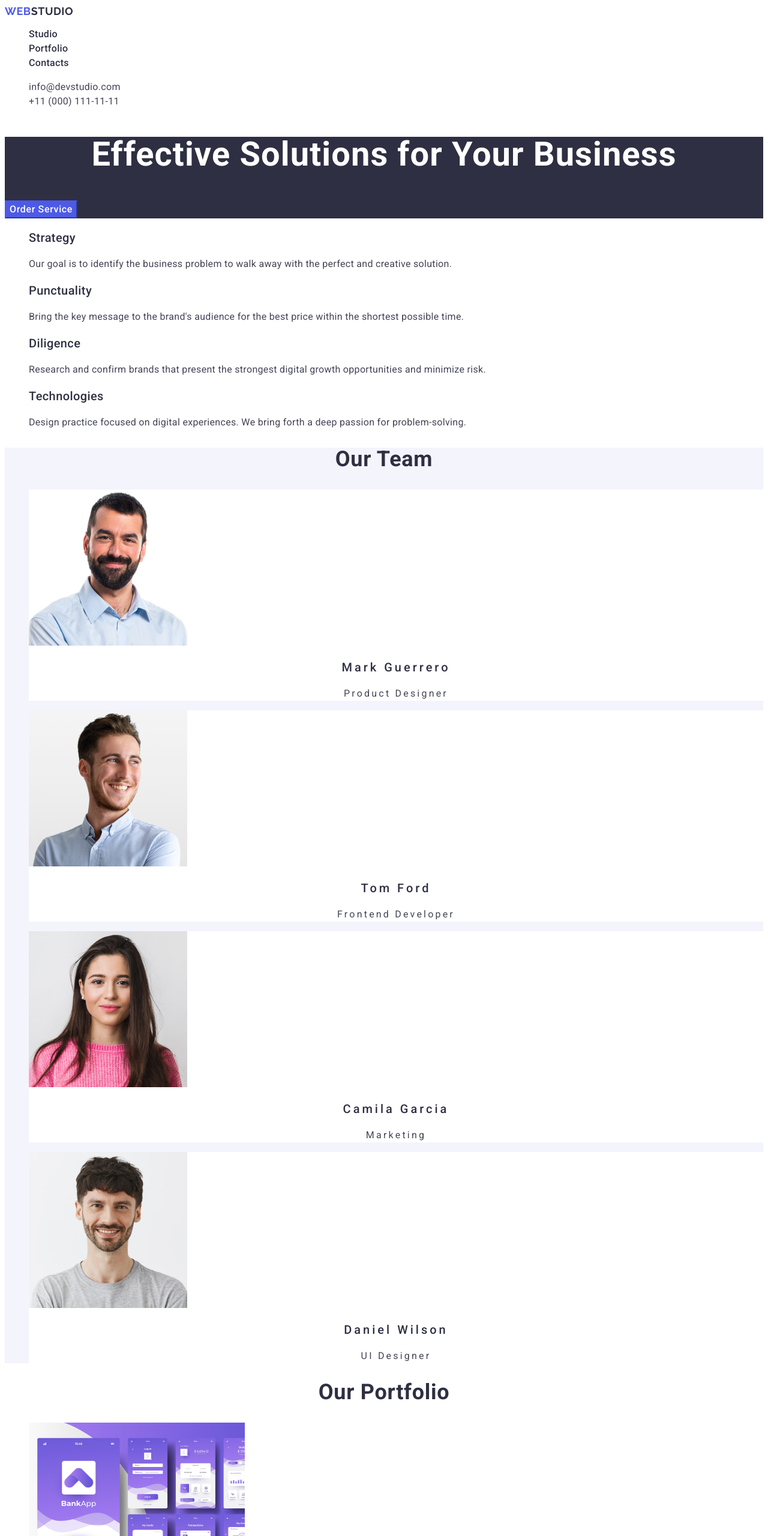
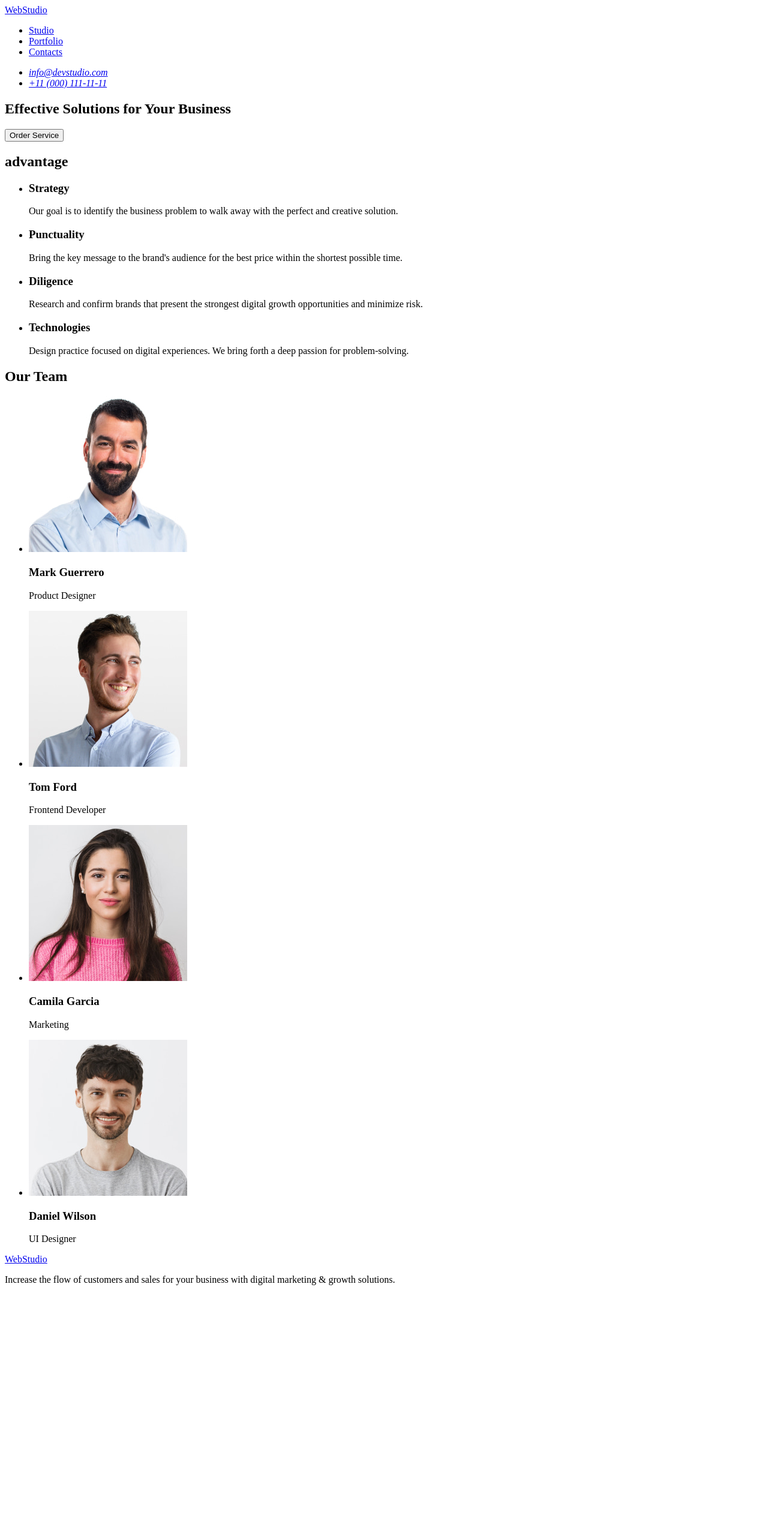
Before and after one commit to kristinapashko/goit-markup-hw-01, a plain HTML site: page index.html in a window 1280 px wide. Shown: the top 2560 px of the page at 60% size. After the commit the page ends 2158 px from the top, so only its background shows below. Drawn offline with Linux system fonts and the light colour scheme.

Commit message:
index.html

```diff
--- a/css/style.css
+++ /dev/null
@@ -1,244 +0,0 @@
-body {
-  font-family: "Roboto", sans-serif;
-  font-style: normal;
-  color: #434455;
-  background-color: #fff;
-}
-
-body a {
-  text-decoration: none;
-}
-
-body p {
-  font-size: 16px;
-  font-weight: 400;
-  line-height: 1.5;
-  letter-spacing: 0.02em;
-}
-
-body ul {
-  list-style-type: none;
-}
-
-/* header */
-
-.header-logo {
-  color: #2e2f42;
-  font-family: "Raleway", sans-serif;
-  font-size: 18px;
-  font-weight: 700;
-  line-height: 1.17;
-  letter-spacing: 0.03em;
-  text-transform: uppercase;
-}
-
-.accent {
-  color: #4d5ae5;
-}
-
-.header-menu {
-  font-family: "Roboto", sans-serif;
-  font-size: 16px;
-  font-weight: 500;
-  letter-spacing: 0.02em;
-  line-height: 1.5;
-}
-
-.header-menu-link {
-  color: #2e2f42;
-}
-
-.header-menu-link:active {
-  color: #404bbf;
-}
-
-.header-menu-link:focus {
-  color: #404bbf;
-}
-
-.header-menu-link:hover {
-  color: #404bbf;
-}
-
-.address-menu-link {
-  color: #434455;
-  font-family: "Roboto", sans-serif;
-  font-size: 16px;
-  font-style: normal;
-  font-weight: 400;
-  line-height: 1.5;
-  letter-spacing: 0.02em;
-}
-
-.address-menu-link:active {
-  color: #404bbf;
-}
-.address-menu-link:focus {
-  color: #404bbf;
-}
-.address-menu-link:hover {
-  color: #404bbf;
-}
-/* header */
-
-/* section1 */
-
-.hero-section {
-  background-color: #2e2f42;
-}
-
-.hero-title {
-  color: #fff;
-  text-align: center;
-  font-size: 56px;
-  font-weight: 700;
-  line-height: 1.07;
-  letter-spacing: 0.02em;
-}
-
-.hero-button {
-  font-family: inherit;
-  background-color: #4d5ae5;
-  color: #fff;
-  border-color: #4d5ae5;
-  font-size: 16px;
-  font-weight: 500;
-  line-height: 1.5;
-  cursor: pointer;
-  letter-spacing: 0.04em;
-}
-
-.hero-button:hover,
-.hero-button:focus {
-  background-color: #404bbf;
-}
-
-/* section1 */
-
-/* section2 */
-
-.advantage {
-  display: none;
-}
-
-.benefit-title {
-  color: #2e2f42;
-  font-size: 20px;
-  font-weight: 500;
-  line-height: 1.2;
-  letter-spacing: 0.02em;
-}
-
-.benefit-text {
-  color: #434455;
-  font-size: 16px;
-  letter-spacing: 0.02em;
-  line-height: 1.5;
-  font-weight: 400;
-  letter-spacing: 0.32px;
-}
-
-/* section2 */
-
-/* section3 */
-
-.team {
-  background-color: #f4f4fd;
-}
-
-.team-title {
-  color: #2e2f42;
-  text-align: center;
-  font-size: 36px;
-  font-weight: 700;
-  line-height: 1.11;
-  letter-spacing: 0.02em;
-  text-transform: capitalize;
-}
-
-.team-list-item {
-  background-color: #fff;
-}
-
-.team-name {
-  color: #2e2f42;
-  text-align: center;
-  font-size: 20px;
-  font-weight: 500;
-  line-height: 1.2;
-  letter-spacing: 0.2em;
-}
-
-.team-text {
-  color: #434455;
-  text-align: center;
-  line-height: 1.5;
-  letter-spacing: 0.2em;
-}
-
-/* section3 */
-
-/* section4 */
-
-.portfolio-title {
-  color: #2e2f42;
-  text-align: center;
-  font-size: 36px;
-  font-weight: 700;
-  line-height: 1.11;
-  letter-spacing: 0.02em;
-  text-transform: capitalize;
-}
-
-.portfolio-subtext {
-  color: #2e2f42;
-  font-size: 20px;
-  font-weight: 500;
-  line-height: 1.2;
-  letter-spacing: 0.02em;
-}
-
-.portfolio-text {
-  color: #434455;
-  font-size: 16px;
-  font-weight: 400;
-  line-height: 1.5;
-  letter-spacing: 0.02em;
-}
-
-/* section4 */
-
-/* footer */
-
-.footer {
-  background-color: #2e2f42;
-}
-
-.footer-logo {
-  color: #f4f4fd;
-  font-family: "Raleway", sans-serif;
-  font-size: 18px;
-  font-weight: 700;
-  line-height: 1.5;
-  letter-spacing: 0.02em;
-  text-transform: uppercase;
-}
-
-.footer-accent {
-  color: #4d5ae5;
-  font-family: "Raleway", sans-serif;
-  font-size: 18px;
-  font-weight: 700;
-  line-height: 1.5;
-  letter-spacing: 0.02em;
-  text-transform: uppercase;
-}
-
-.footer-text {
-  color: #f4f4fd;
-  font-size: 16px;
-  font-weight: 400;
-  line-height: 1.5;
-  letter-spacing: 0.02em;
-}
-/* footer */
--- a/index.html
+++ b/index.html
@@ -5,11 +5,6 @@
     <meta charset="UTF-8">
     <meta name="viewport" content="width=device-width, initial-scale=1.0">
     <title>webstudio</title>
-    <link rel="preconnect" href="https://fonts.googleapis.com">
-    <link rel="preconnect" href="https://fonts.gstatic.com" crossorigin>
-    <link href="https://fonts.googleapis.com/css2?family=Raleway:wght@700&family=Roboto:wght@400;500;700&display=swap"
-        rel="stylesheet">
-    <link rel="stylesheet" href="./css/style.css">
 </head>
 
 <body>
@@ -97,41 +92,6 @@
                 </li>
             </ul>
         </section>
-        <section>
-            <h2 class="portfolio-title">Our Portfolio</h2>
-            <ul>
-                <li>
-                    <img src="./images/banking.jpg" alt="Banking App" width="360" height="300">
-                    <h3 class="portfolio-subtext">Banking App</h3>
-                    <p class="portfolio-text">App</p>
-                </li>
-                <li>
-                    <img src="./images/payment.jpg" alt="Cashless Payment" width="360" height="300">
-                    <h3 class="portfolio-subtext">Cashless Payment</h3>
-                    <p class="portfolio-text">Marketing</p>
-                </li>
-                <li>
-                    <img src="./images/mediation.jpg" alt="Meditation App" width="360" height="300">
-                    <h3 class="portfolio-subtext">Meditation App</h3>
-                    <p class="portfolio-text">App</p>
-                </li>
-                <li>
-                    <img src="./images/taxiservice.jpg" alt="Taxi Service" width="360" height="300">
-                    <h3 class="portfolio-subtext">Taxi Service</h3>
-                    <p class="portfolio-text">Marketing</p>
-                </li>
-                <li>
-                    <img src="./images/illustrations.jpg" alt="Screen Illustrations" width="360" height="300">
-                    <h3 class="portfolio-subtext">Screen Illustrations</h3>
-                    <p class="portfolio-text">Design</p>
-                </li>
-                <li>
-                    <img src="./images/onlinecourses.jpg" alt="Online Courses" width="360" height="300">
-                    <h3 class="portfolio-subtext">Online Courses</h3>
-                    <p class="portfolio-text">Marketing</p>
-                </li>
-            </ul>
-        </section>
 
     </main>
     <footer class="footer">
```
